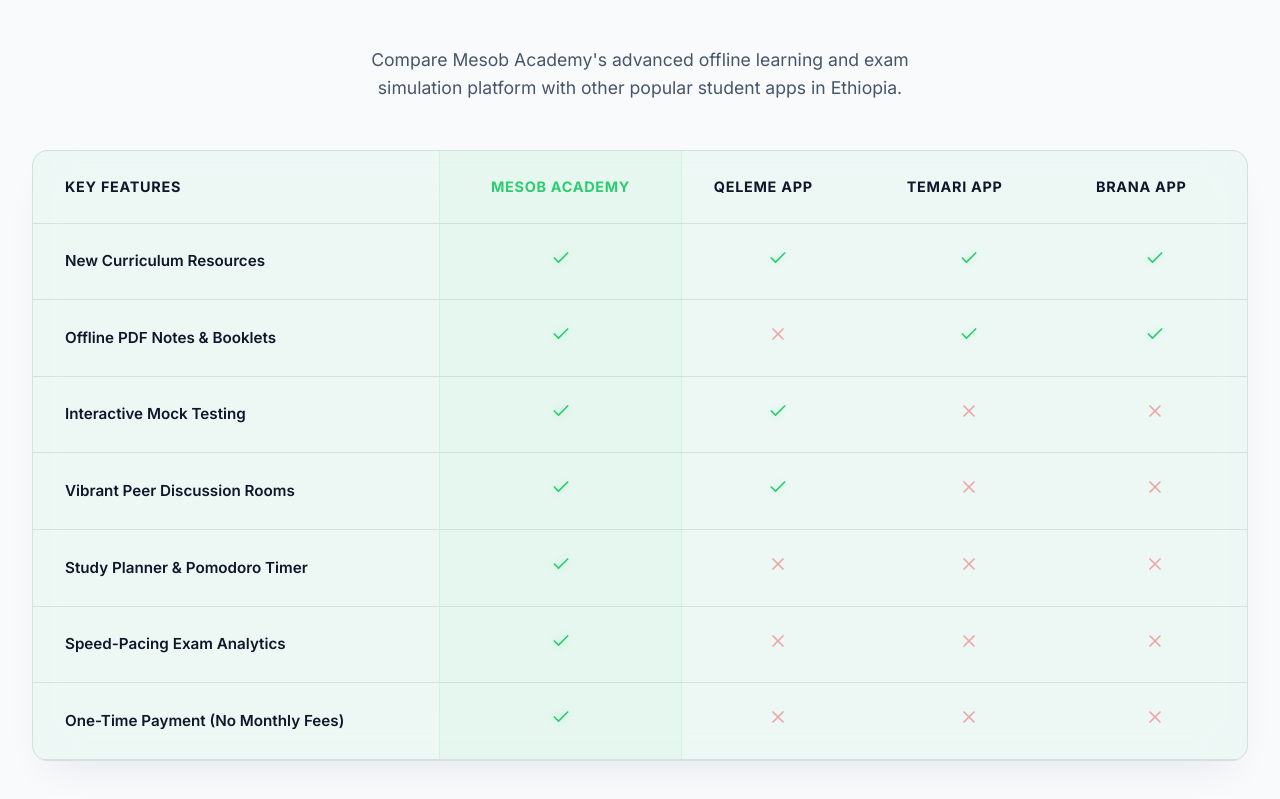
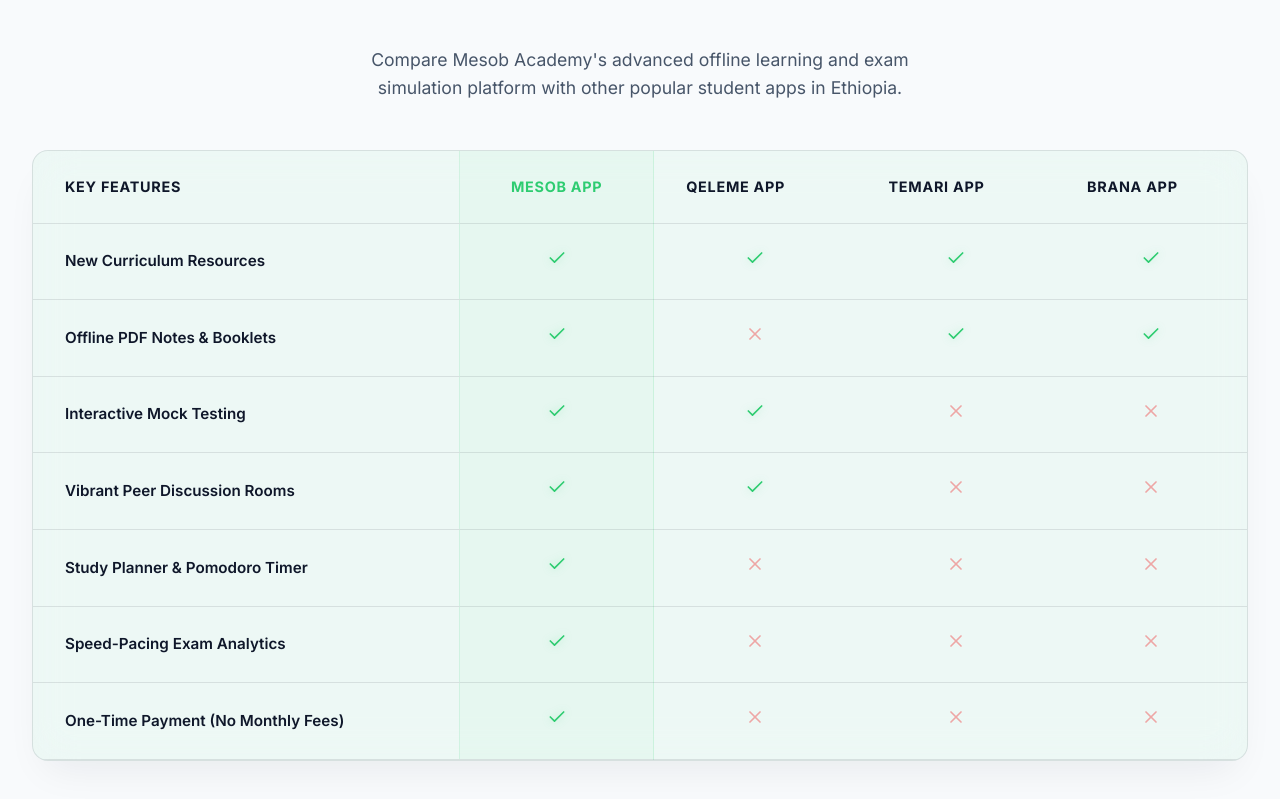
Before and after one commit to abii16/Mesob_Academy, a React (Vite) app: page / in a window 1280 px wide. Shown: the part 2656-3455 px from the top of the page. Built offline with nearby package versions, Linux system fonts and the light colour scheme.

Commit message:
replace the mesob academy to app

```diff
--- a/src/components/sections/Comparison.jsx
+++ b/src/components/sections/Comparison.jsx
@@ -10,7 +10,7 @@ const Comparison = ({ language }) => {
       title: "How We Stack Up",
       desc: "Compare Mesob Academy's advanced offline learning and exam simulation platform with other popular student apps in Ethiopia.",
       featureCol: "Key Features",
-      mesobCol: "Mesob Academy",
+      mesobCol: "Mesob App",
       qelemeCol: "Qeleme App",
       temariCol: "Temari App",
       branaCol: "Brana App",
```
